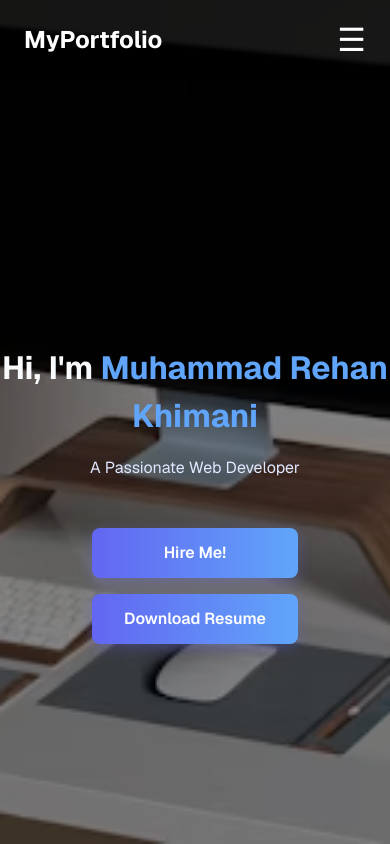
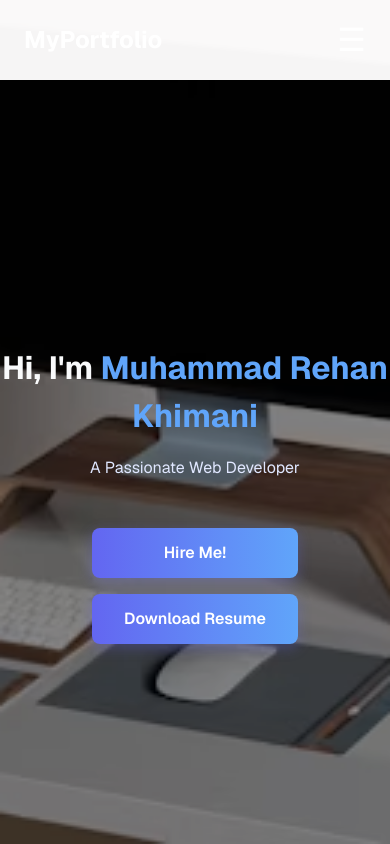
Before and after one commit to rehankhimani/My-React-Portfolio, a Next.js app: page / in a window 390 px wide. Built offline with nearby package versions, Linux system fonts and the light colour scheme.

Commit message:
responsive update

```diff
--- a/src/components/style.css
+++ b/src/components/style.css
@@ -21,7 +21,7 @@
   position: fixed;
   top: 0;
   width: 100%;
-  background: rgba(0, 0, 0, 0.8);
+  background: rgba(255, 254, 254, 0.966);
   padding: 1rem 0;
   z-index: 1000;
   transition: background 0.3s ease;
@@ -31,7 +31,7 @@
 
 /* When menu is open, apply white bg */
 .navbar.white-bg {
-  background-color: #fff;
+
   box-shadow: 0 2px 10px rgba(0, 0, 0, 0.2);
 }
 
```
